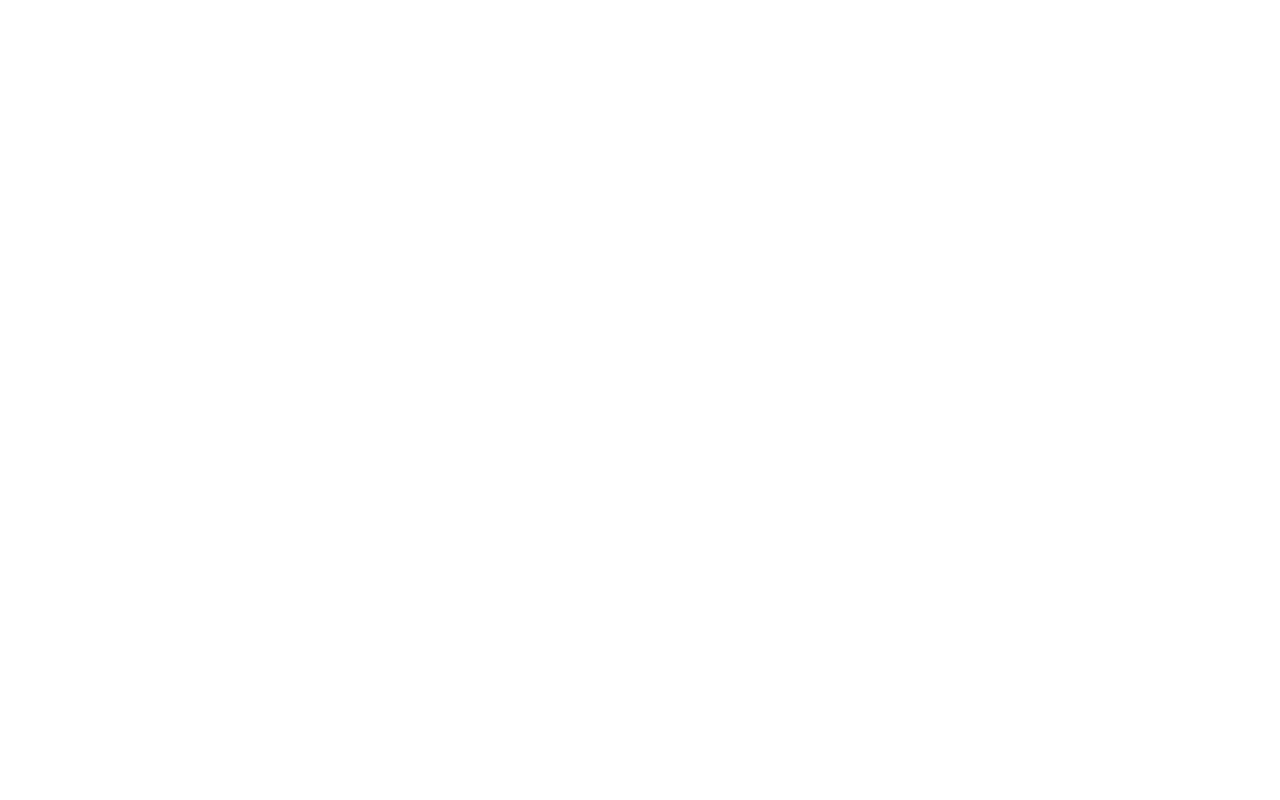
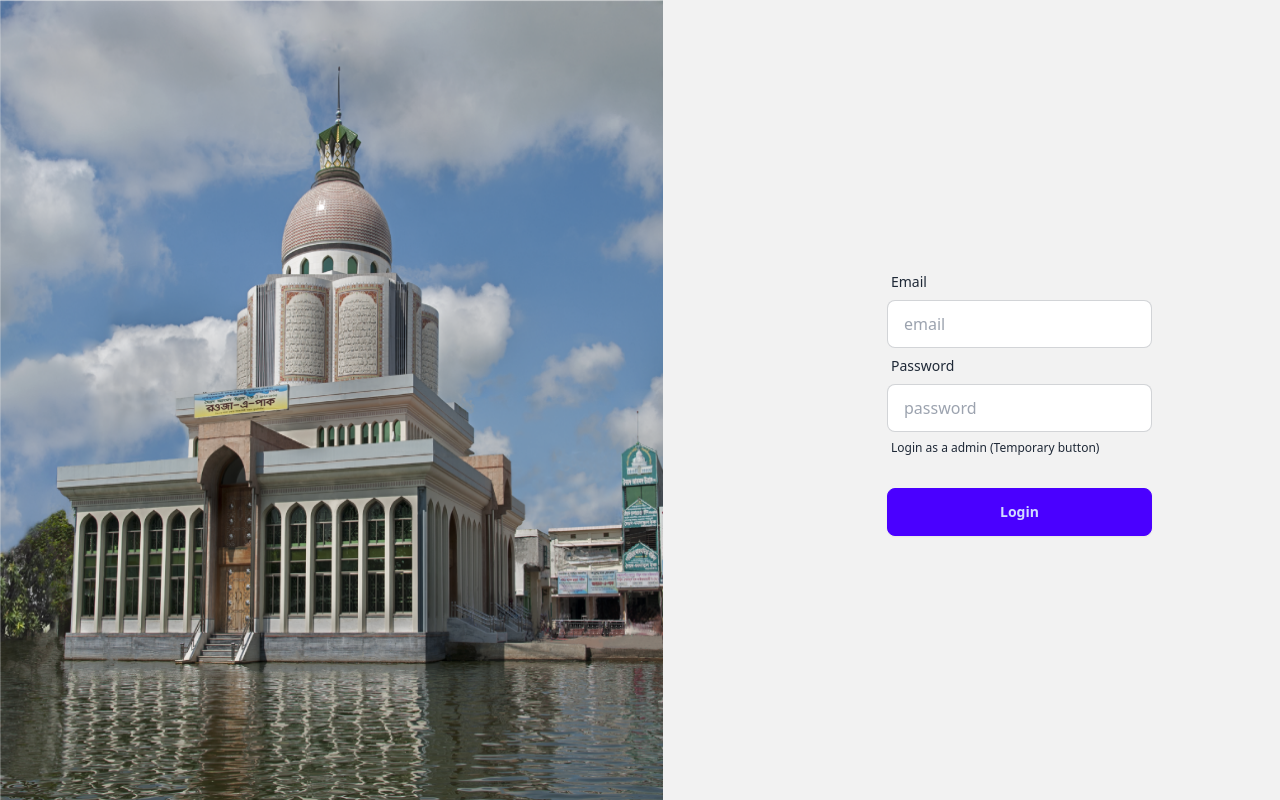
Before and after one commit to MuhammadNewaj/suficonciling, a plain HTML site: page index.html in a window 1280 px wide. Drawn offline with nearby package versions, Linux system fonts and the light colour scheme.

Commit message:
first commit

```diff
--- a/index.html
+++ b/index.html
@@ -1,20 +1,67 @@
 <!DOCTYPE html>
 <html lang="en">
+
 <head>
     <meta charset="UTF-8">
     <meta name="viewport" content="width=device-width, initial-scale=1.0">
     <title>DIRI Sufi Counselling Center</title>
+    <link rel="icon" type="image/x-icon" href="/images/favicon.png">
+
+    <!-- DaisyUI and Tailwind CDN -->
+    <link href="https://cdn.jsdelivr.net/npm/daisyui@4.12.10/dist/full.min.css" rel="stylesheet" type="text/css" />
+    <script src="https://cdn.tailwindcss.com"></script>
+
+    <!-- customizing -->
+    <script>
+        tailwind.config = {
+            theme: {
+                extend: {
+                    colors: {
+                        clifford: '#da373d',
+                    }
+                }
+            }
+        }
+    </script>
 </head>
+
 <body>
     <header>
+        <div class=" bg-base-200 min-h-screen flex justify-between content-center items-center">
+            <div class="mr-24">
+                <img class="min-h-screen" src="images/banner-images.png" alt="">
+            </div>
+            <div class="flex-1 mx-32">
+                <form class="">
+                    <div class="form-control">
+                        <label class="label">
+                            <span class="label-text">Email</span>
+                        </label>
+                        <input type="email" placeholder="email" class="input input-bordered" required />
+                    </div>
+                    <div class="form-control">
+                        <label class="label">
+                            <span class="label-text">Password</span>
+                        </label>
+                        <input type="password" placeholder="password" class="input input-bordered" required />
+                        <label class="label">
+                            <a href="/admin.html" class="label-text-alt link link-hover">Login as a admin (Temporary
+                                button)</a>
+                        </label>
+                    </div>
+                    <div class="form-control mt-6">
+                        <a href="/admin.html" class="btn btn-primary">Login</a>
+                        <!-- <button class="btn btn-primary">Login</button> -->
+                    </div>
+                </form>
+            </div>
+
+        </div>
 
     </header>
-    <main>
-
-    </main>
-    <footer>
-
-    </footer>
+    <main></main>
+    <footer></footer>
 
 </body>
+
 </html>
--- /dev/null
+++ b/tailwind.config.js
@@ -0,0 +1,8 @@
+/** @type {import('tailwindcss').Config} */
+module.exports = {
+    content: ["./src/**/*.{html,js}"],
+    theme: {
+      extend: {},
+    },
+    plugins: [],
+  }
```
Also changed, not shown: admin.html (added, +12 -0 lines), images/Logo.png (added), images/banner-images.png (added), images/favicon.png (added).
